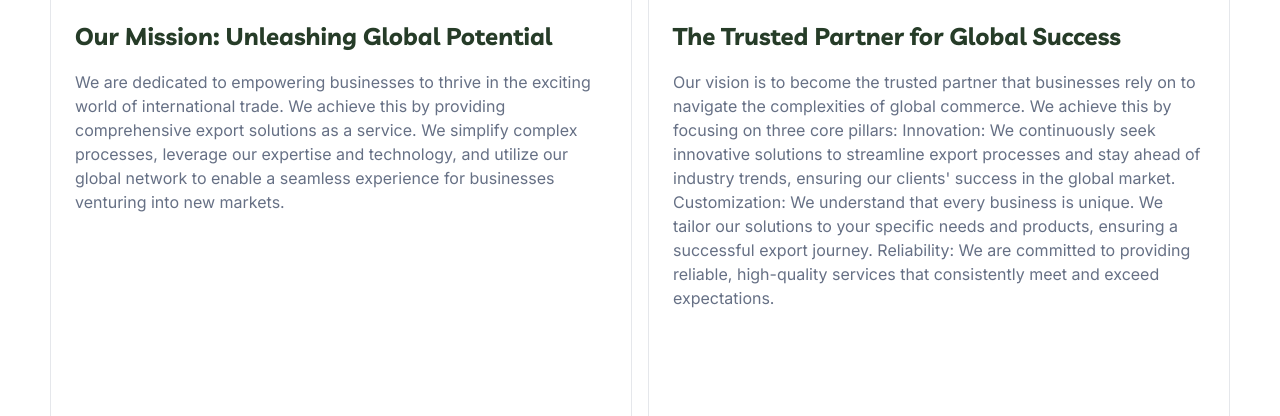
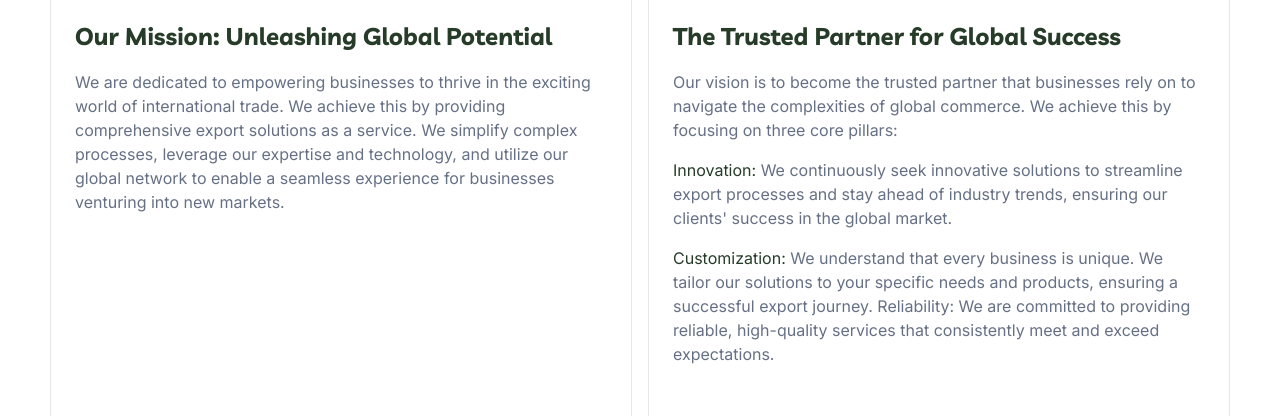
Before and after one commit to emmypuch/nahco-commodities, a React (Vite) app: page /about in a window 1280 px wide. Shown: the part 531-947 px from the top of the page. Built offline with nearby package versions, Linux system fonts and the light colour scheme.

Commit message:
modified card text

```diff
--- a/src/components/about-nahco/NahcoCard.tsx
+++ b/src/components/about-nahco/NahcoCard.tsx
@@ -30,14 +30,21 @@ const NahcoCard = () => {
             <p className="text-[#667085] text-[14px] md:text-[16px] font-[400] mt-4">
               Our vision is to become the trusted partner that businesses rely
               on to navigate the complexities of global commerce. We achieve
-              this by focusing on three core pillars: Innovation: We
-              continuously seek innovative solutions to streamline export
+              this by focusing on three core pillars:
+            </p>
+            <p className="text-[#667085] text-[14px] md:text-[16px] font-[400] mt-4">
+              <span className="text-[#263C28]">Innovation: </span>
+              We continuously seek innovative solutions to streamline export
               processes and stay ahead of industry trends, ensuring our clients'
-              success in the global market. Customization: We understand that
-              every business is unique. We tailor our solutions to your specific
-              needs and products, ensuring a successful export journey.
-              Reliability: We are committed to providing reliable, high-quality
-              services that consistently meet and exceed expectations.
+              success in the global market.
+            </p>
+            <p className="text-[#667085] text-[14px] md:text-[16px] font-[400] mt-4">
+              <span className="text-[#263C28]">Customization: </span>
+              We understand that every business is unique. We tailor our
+              solutions to your specific needs and products, ensuring a
+              successful export journey. Reliability: We are committed to
+              providing reliable, high-quality services that consistently meet
+              and exceed expectations.
             </p>
           </div>
         </div>
```
